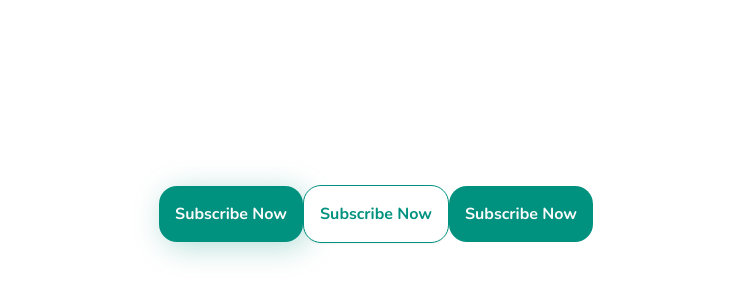
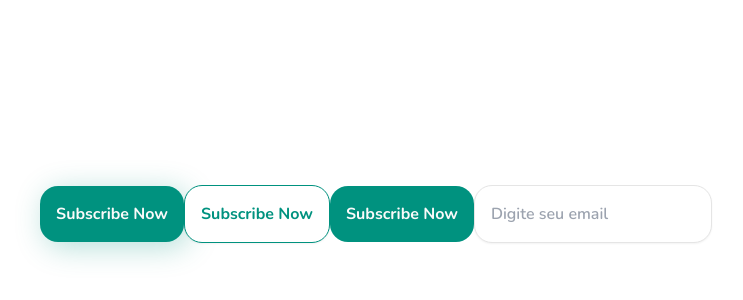
Before and after one commit to hit-terapias-holisticas/checkout-web-front, a Next.js app: page / in a window 1280 px wide. Shown: the part 186-486 px from the top of the page, without its empty margins (264-1007 px from the left). Built offline with nearby package versions, Linux system fonts and the light colour scheme.

Commit message:
feat: 🎸 1483-input component
✅ Closes: 1483

```diff
--- a/app/globals.css
+++ b/app/globals.css
@@ -31,6 +31,8 @@
   --color-primary-foreground: var(--primary-foreground);
   --color-primary: var(--primary);
   --color-primary-600: var(--primary-600);
+  --color-gray-200: var(--gray-200);
+  --color-gray-400: var(--gray-400);
   --color-popover-foreground: var(--popover-foreground);
   --color-popover: var(--popover);
   --color-card-foreground: var(--card-foreground);
@@ -55,6 +57,8 @@
   --popover-foreground: oklch(0.145 0 0);
   --primary: #07ac9b;
   --primary-600: #00927f;
+  --gray-200: #e5e7eb;
+  --gray-400: #9ca3af;
   --primary-foreground: oklch(0.985 0 0);
   --secondary: oklch(0.97 0 0);
   --secondary-foreground: oklch(0.205 0 0);
--- a/app/page.tsx
+++ b/app/page.tsx
@@ -1,4 +1,5 @@
 import { Button } from "@/components/ui/button";
+import { Input } from "@/components/ui/input";
 
 type SearchParams = {
   cupom: string;
@@ -18,6 +19,9 @@ async function PlansPage({ searchParams }: PlansPageProps) {
       <Button className="shadow-cta-glow">Subscribe Now</Button>
       <Button variant="secondary">Subscribe Now</Button>
       <Button>Subscribe Now</Button>
+      <div>
+        <Input placeholder="Digite seu email" />
+      </div>
     </div>
   );
 }
--- /dev/null
+++ b/components/ui/input.tsx
@@ -0,0 +1,21 @@
+import * as React from "react";
+
+import { cn } from "@/lib/utils";
+
+function Input({ className, type, ...props }: React.ComponentProps<"input">) {
+  return (
+    <input
+      type={type}
+      data-slot="input"
+      className={cn(
+        "file:text-foreground placeholder:text-gray-400 placeholder:font-semibold placeholder:text-base selection:bg-primary selection:text-primary-foreground border-input w-full min-w-0 rounded-2xl border bg-white! p-4 text-base shadow-xs transition-[color,box-shadow] outline-none file:inline-flex file:h-7 file:border-0 file:bg-transparent file:text-sm file:font-medium disabled:pointer-events-none disabled:cursor-not-allowed disabled:opacity-50 caret-primary-600",
+        "focus-visible:border-primary-600 focus-visible:ring-0",
+        "aria-invalid:ring-destructive/20 dark:aria-invalid:ring-destructive/40 aria-invalid:border-destructive",
+        className
+      )}
+      {...props}
+    />
+  );
+}
+
+export { Input };
```
